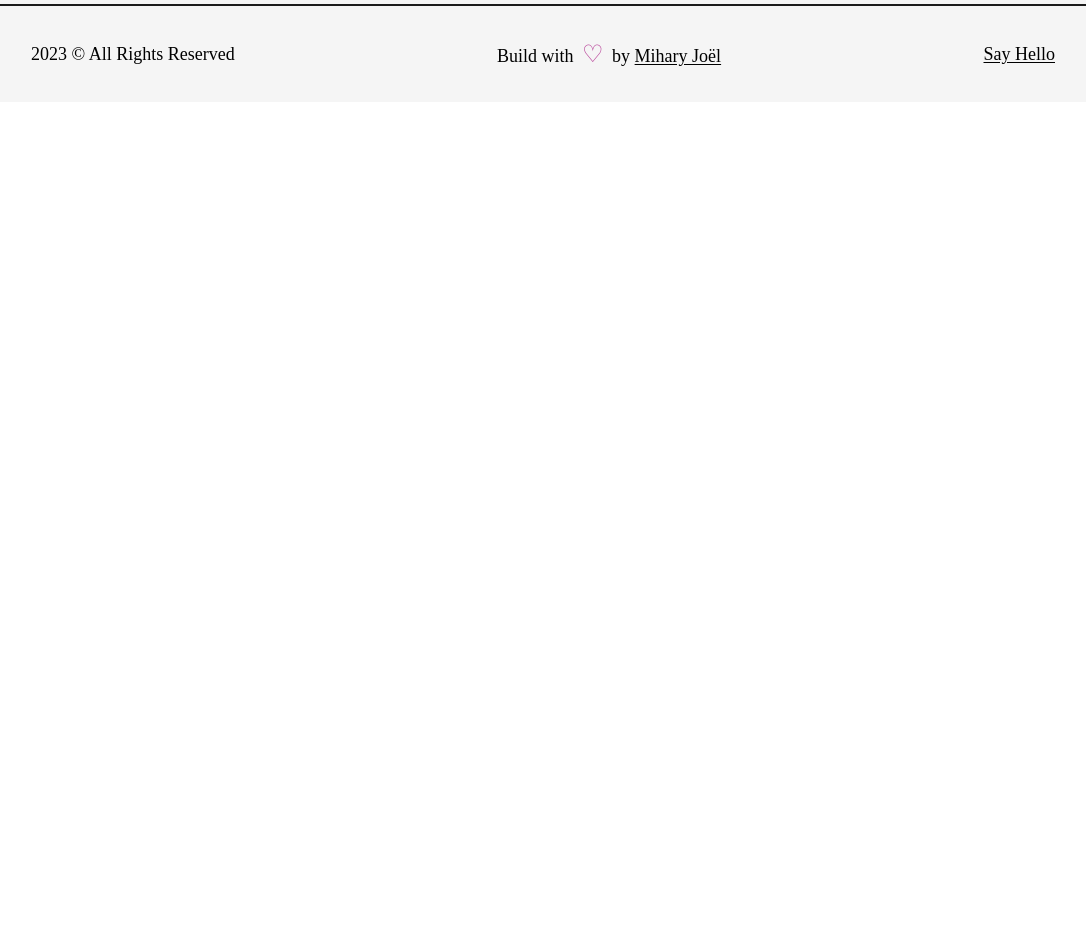
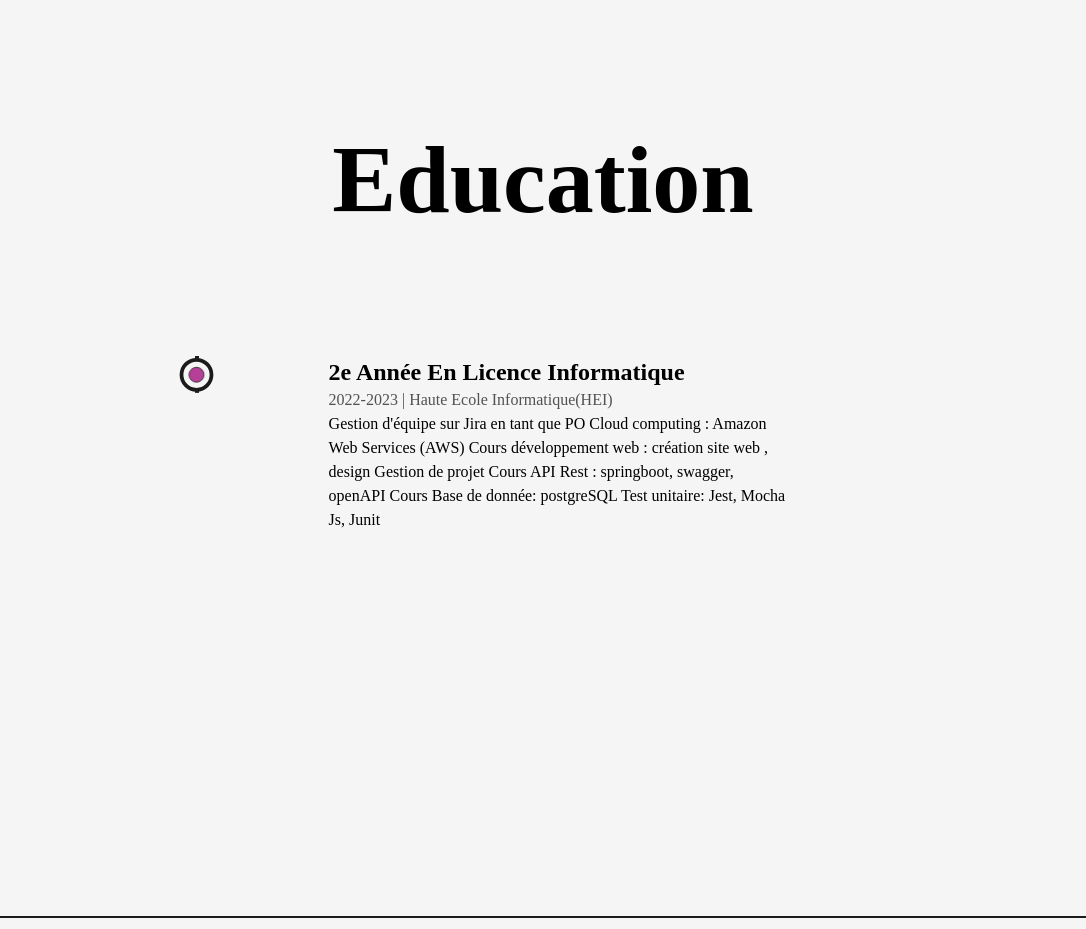
Before and after one commit to miharyjoe/Portfolio, a Next.js app: page /about in a window 1280 px wide. Shown: the part 2040-2969 px from the top of the page, without its empty margins (97-1183 px from the left). Before the commit the page ends 2142 px from the top, so only its background shows below. Built offline with nearby package versions, Linux system fonts and the light colour scheme.

Commit message:
feat: add Education and experience

```diff
--- /dev/null
+++ b/src/components/Education.js
@@ -0,0 +1,61 @@
+import React, { useRef } from "react";
+import { useScroll, motion, spring } from "framer-motion";
+import LiIcon from "./LiIcon";
+
+const Details = ({ type, place, time, info }) => {
+  const ref = useRef(null);
+  return (
+    <li
+      ref={ref}
+      className="my-8 first:mt-0 last:mb-0 w-[60%] mx-auto flex flex-col items-center justify-between"
+    >
+      <LiIcon reference={ref} />
+      <motion.div
+        initial={{ y: 50 }}
+        whileInView={{ y: 0 }}
+        transition={{ duration: 0.5, type: spring }}
+      >
+        <h3 className="capitalize font-bold text-2xl">{type}</h3>
+        <span className="capitalize font-medium text-dark/75">
+          {time} | {place}
+        </span>
+        <p className="font-medium w-full">{info}</p>
+      </motion.div>
+    </li>
+  );
+};
+
+const Education = () => {
+  const ref = useRef(null);
+  const { scrollYProgress } = useScroll({
+    target: ref,
+    offset: ["start end", "center start"],
+  });
+  return (
+    <div className="my-64">
+      <h2 className="font-bold text-8xl mb-32 w-full text-center">Education</h2>
+      <div ref={ref} className="w-[75%] mx-auto relative">
+        <motion.div
+          style={{ scaleY: scrollYProgress }}
+          className="absolute left-9 top-0  w-[4px] h-full bg-dark origin-top"
+        />
+        <ul className="w-full flex flex-col items-start justify-between ml-4">
+          <Details
+            type="2e année en licence informatique"
+            time="2022-2023"
+            place="Haute Ecole Informatique(HEI)"
+            info=" Gestion d'équipe sur Jira en tant que PO
+            Cloud computing : Amazon Web Services (AWS)
+            Cours développement web : création site web , design
+            Gestion de projet
+            Cours API Rest : springboot, swagger, openAPI
+            Cours Base de donnée: postgreSQL
+            Test unitaire: Jest, Mocha Js, Junit"
+          />
+        </ul>
+      </div>
+    </div>
+  );
+};
+
+export default Education;
--- /dev/null
+++ b/src/components/Experience.js
@@ -0,0 +1,110 @@
+import React, { useRef } from "react";
+import { useScroll, motion, spring } from "framer-motion";
+import LiIcon from "./LiIcon";
+
+const Details = ({ position, company, companyLink, time, address, work }) => {
+  const ref = useRef(null);
+  return (
+    <li
+      ref={ref}
+      className="my-8 first:mt-0 last:mb-0 w-[60%] mx-auto flex flex-col items-center justify-between"
+    >
+      <LiIcon reference={ref} />
+      <motion.div
+        initial={{ y: 50 }}
+        whileInView={{ y: 0 }}
+        transition={{ duration: 0.5, type: spring }}
+      >
+        <h3 className="capitalize font-bold text-2xl">
+          {position}&nbsp;
+          <a
+            href={companyLink}
+            target="_blank"
+            className="text-primary capitalize"
+          >
+            @{company}
+          </a>
+        </h3>
+        <span className="capitalize font-medium text-dark/75">
+          {time} | {address}
+        </span>
+        <p className="font-medium w-full">{work}</p>
+      </motion.div>
+    </li>
+  );
+};
+
+const Experience = () => {
+  const ref = useRef(null);
+  const { scrollYProgress } = useScroll({
+    target: ref,
+    offset: ["start end", "center start"],
+  });
+  return (
+    <div className="my-64">
+      <h2 className="font-bold text-8xl mb-32 w-full text-center">
+        Experience
+      </h2>
+      <div ref={ref} className="w-[75%] mx-auto relative">
+        <motion.div
+          style={{ scaleY: scrollYProgress }}
+          className="absolute left-9 top-0  w-[4px] h-full bg-dark origin-top"
+        />
+        <ul className="w-full flex flex-col items-start justify-between ml-4">
+          <Details
+            position="Software Engineer"
+            company="Google"
+            time="May 2022 - Present"
+            address="Mountain View, CA"
+            work="Worked on a team responsible for developing new features for Google's
+          search engine, including improving the accuracy and relevance of search results and
+          developing new tools for data analysis and visualization."
+            companyLink="https://www.google.com/"
+          />
+          <Details
+            position="Software Engineer"
+            company="Google"
+            time="May 2022 - Present"
+            address="Mountain View, CA"
+            work="Worked on a team responsible for developing new features for Google's
+          search engine, including improving the accuracy and relevance of search results and
+          developing new tools for data analysis and visualization."
+            companyLink="https://www.google.com/"
+          />
+          <Details
+            position="Software Engineer"
+            company="Google"
+            time="May 2022 - Present"
+            address="Mountain View, CA"
+            work="Worked on a team responsible for developing new features for Google's
+          search engine, including improving the accuracy and relevance of search results and
+          developing new tools for data analysis and visualization."
+            companyLink="https://www.google.com/"
+          />{" "}
+          <Details
+            position="Software Engineer"
+            company="Google"
+            time="May 2022 - Present"
+            address="Mountain View, CA"
+            work="Worked on a team responsible for developing new features for Google's
+          search engine, including improving the accuracy and relevance of search results and
+          developing new tools for data analysis and visualization."
+            companyLink="https://www.google.com/"
+          />{" "}
+          <Details
+            position="Software Engineer"
+            company="Google"
+            time="May 2022 - Present"
+            address="Mountain View, CA"
+            work="Worked on a team responsible for developing new features for Google's
+          search engine, including improving the accuracy and relevance of search results and
+          developing new tools for data analysis and visualization."
+            companyLink="https://www.google.com/"
+          />
+        </ul>
+      </div>
+    </div>
+  );
+};
+
+export default Experience;
--- /dev/null
+++ b/src/components/LiIcon.js
@@ -0,0 +1,38 @@
+import { useScroll, motion } from "framer-motion";
+import React from "react";
+
+const LiIcon = ({ reference }) => {
+  const { scrollYProgress } = useScroll({
+    target: reference,
+    offset: ["center end", "center center"],
+  });
+  return (
+    <figure className="absolute left-0 stroke-dark">
+      <svg className="-rotate-90" width="75" height="75" viewBox="0 0 100 100">
+        <circle
+          cx="75"
+          cy="50"
+          r="20"
+          className="stroke-primary stroke-1 fill-none"
+        />
+        <motion.circle
+          cx="75"
+          cy="50"
+          r="20"
+          className=" stroke-[5px] fill-light"
+          style={{
+            pathLength: scrollYProgress,
+          }}
+        />
+        <circle
+          cx="75"
+          cy="50"
+          r="10"
+          className="animate-pulse stroke-1 fill-primary"
+        />
+      </svg>
+    </figure>
+  );
+};
+
+export default LiIcon;
--- a/src/pages/about.js
+++ b/src/pages/about.js
@@ -6,6 +6,8 @@
 import Image from "next/image";
 import { useInView, useMotionValue, useSpring } from "framer-motion";
 import Skills from "@/components/Skills";
+import Experience from "@/components/Experience";
+import Education from "@/components/Education";
 
 const AnimatedNumbers = ({ value }) => {
   const ref = useRef(null);
@@ -84,6 +86,8 @@
             </div>
           </div>
           <Skills />
+          {/* <Experience /> */}
+          <Education />
         </Layout>
       </main>
     </>
```
